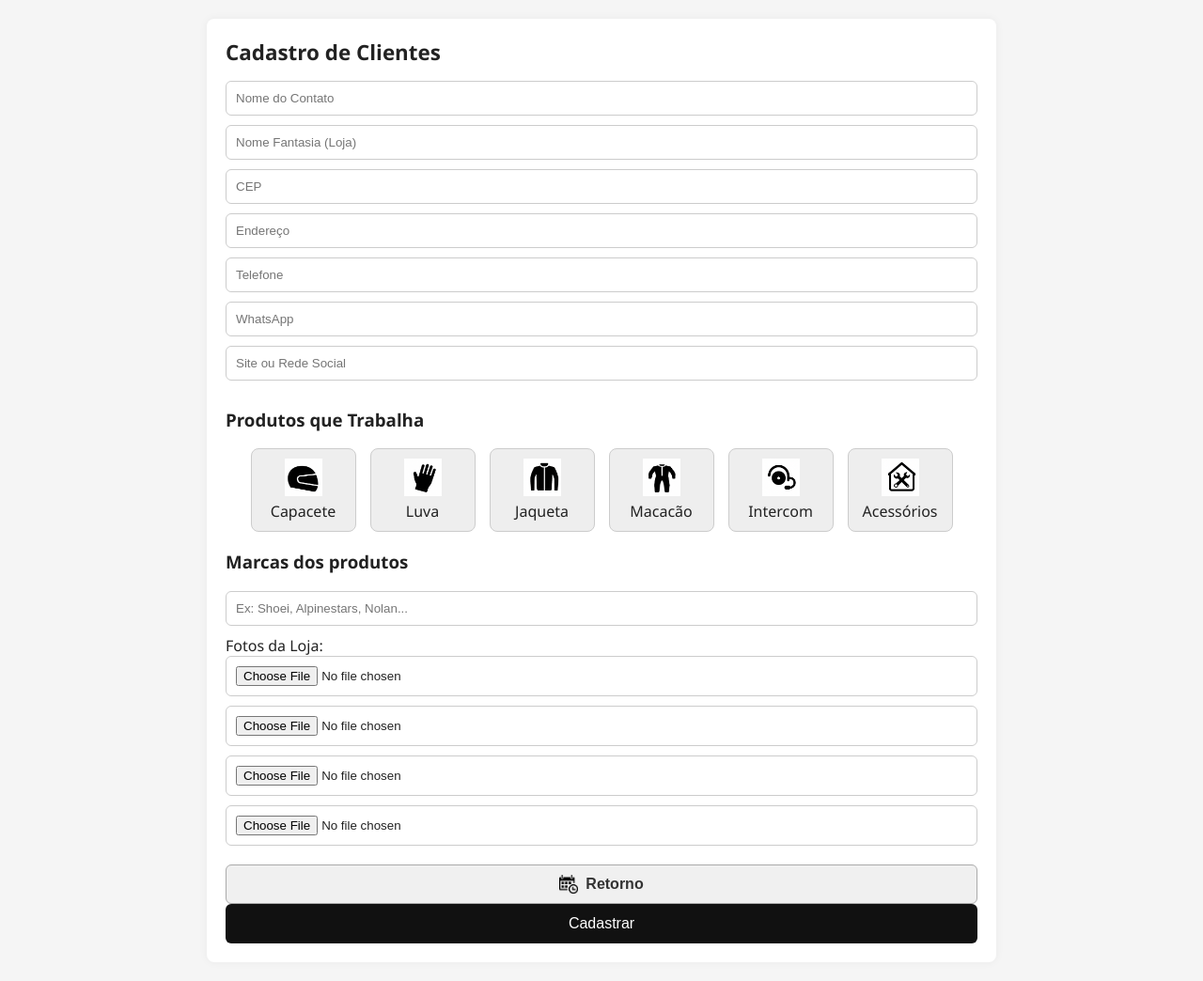
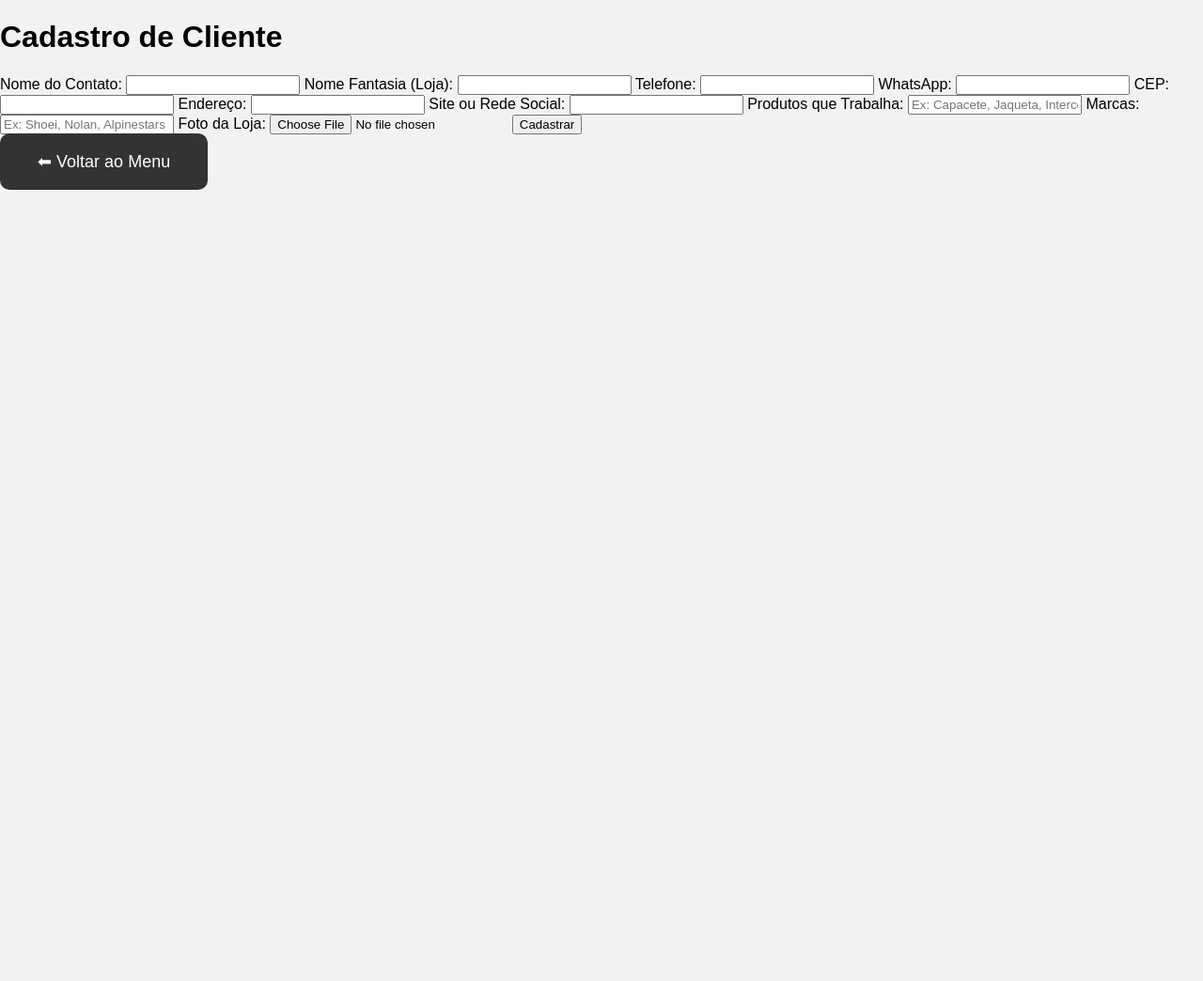
Before and after one commit to RodrigoFrancoBatata/captacao-app, a Flask app: page /cadastro in a window 1280 px wide. Shown: the whole page at 94% size. After the commit the page ends 202 px from the top, so only its background shows below. Run offline with Flask 3, Linux system fonts and the light colour scheme.

Commit message:
Subindo versão simples do cadastro

```diff
--- a/static/style.css
+++ b/static/style.css
@@ -1,130 +1,33 @@
 body {
-    font-family: 'Segoe UI', sans-serif;
-    background-color: #f5f5f5;
     margin: 0;
-    padding: 20px;
-    color: #222;
+    padding: 0;
+    font-family: Arial, sans-serif;
+    background: #f2f2f2;
 }
 
-.container {
-    max-width: 800px;
-    margin: auto;
-    padding: 20px;
-    background-color: #fff;
-    border-radius: 8px;
-    box-shadow: 0 0 10px rgba(0,0,0,0.05);
+.menu-container {
+    text-align: center;
+    padding: 50px 20px;
 }
 
-h2 {
-    margin-top: 0;
-    font-size: 1.4rem;
-    margin-bottom: 15px;
+.menu-buttons {
+    display: flex;
+    justify-content: center;
+    flex-wrap: wrap;
+    gap: 20px;
+    margin-top: 30px;
 }
 
-input[type="text"],
-input[type="file"],
-input[type="number"],
-input[type="tel"],
-input[type="email"],
-input[type="date"] {
-    width: 100%;
-    padding: 10px;
-    margin-bottom: 10px;
-    border: 1px solid #ccc;
-    border-radius: 6px;
-    box-sizing: border-box;
+.menu-btn {
+    background-color: #333;
+    color: #fff;
+    padding: 20px 40px;
+    text-decoration: none;
+    font-size: 18px;
+    border-radius: 10px;
+    transition: background-color 0.3s;
 }
 
-input[type="submit"], button {
-    background-color: #111;
-    color: white;
-    padding: 12px;
-    border: none;
-    border-radius: 6px;
-    cursor: pointer;
-    width: 100%;
-    font-size: 1rem;
+.menu-btn:hover {
+    background-color: #555;
 }
-
-button:hover, input[type="submit"]:hover {
-    background-color: #333;
-}
-
-.produtos-btns {
-    display: flex;
-    flex-wrap: wrap;
-    gap: 15px;
-    justify-content: center;
-    margin-bottom: 15px;
-}
-
-.produtos-btn {
-    text-align: center;
-    padding: 10px;
-    background-color: #eee;
-    border: 1px solid #ccc;
-    border-radius: 8px;
-    width: 90px;
-    cursor: pointer;
-    user-select: none;
-}
-
-.produtos-btn img {
-    width: 40px;
-    height: 40px;
-    display: block;
-    margin: 0 auto 5px auto;
-}
-
-.produtos-btn input[type="checkbox"]:checked + img {
-    filter: grayscale(0%);
-    opacity: 1;
-}
-
-.produtos-btn.selected {
-    background-color: #ccc;
-}
-
-.retorno-btn {
-    background-color: #f0f0f0;
-    border: 1px solid #aaa;
-    color: #333;
-    margin-top: 10px;
-    display: flex;
-    align-items: center;
-    gap: 8px;
-    justify-content: center;
-    padding: 10px;
-    font-weight: bold;
-}
-
-.retorno-btn img {
-    width: 20px;
-    height: 20px;
-}
-
-/* Modal */
-.modal {
-    position: fixed;
-    top: 0;
-    left: 0;
-    width: 100%;
-    height: 100%;
-    background-color: rgba(0,0,0,0.6);
-    display: flex;
-    align-items: center;
-    justify-content: center;
-}
-
-.modal-content {
-    background: white;
-    padding: 30px;
-    border-radius: 10px;
-    width: 90%;
-    max-width: 400px;
-    text-align: center;
-}
-
-.modal-content input {
-    margin-bottom: 20px;
-}
--- a/templates/cadastro.html
+++ b/templates/cadastro.html
@@ -2,76 +2,48 @@
 <html lang="pt-br">
 <head>
     <meta charset="UTF-8">
-    <title>Cadastro de Clientes</title>
+    <title>Cadastro de Cliente</title>
     <link rel="stylesheet" href="{{ url_for('static', filename='style.css') }}">
-    <script src="{{ url_for('static', filename='script.js') }}" defer></script>
 </head>
 <body>
     <div class="container">
-        <h2>Cadastro de Clientes</h2>
-        <form action="/cadastro" method="post" enctype="multipart/form-data">
-            <input type="text" name="nome" placeholder="Nome do Contato" required>
-            <input type="text" name="nome_fantasia" placeholder="Nome Fantasia (Loja)" required>
+        <h1>Cadastro de Cliente</h1>
+        <form method="POST" enctype="multipart/form-data">
+            <label for="nome_contato">Nome do Contato:</label>
+            <input type="text" id="nome_contato" name="nome_contato" required>
 
-            <div class="cep-endereco">
-                <input type="text" id="cep" name="cep" placeholder="CEP" maxlength="9" required>
-                <input type="text" id="endereco" name="endereco" placeholder="Endereço" required readonly>
-            </div>
+            <label for="nome_fantasia">Nome Fantasia (Loja):</label>
+            <input type="text" id="nome_fantasia" name="nome_fantasia" required>
 
-            <div class="duplo">
-                <input type="text" name="telefone" placeholder="Telefone">
-                <input type="text" name="whatsapp" placeholder="WhatsApp">
-            </div>
+            <label for="telefone">Telefone:</label>
+            <input type="text" id="telefone" name="telefone">
 
-            <input type="text" name="site" placeholder="Site ou Rede Social">
+            <label for="whatsapp">WhatsApp:</label>
+            <input type="text" id="whatsapp" name="whatsapp">
 
-            <h3>Produtos que Trabalha</h3>
-            <div class="produtos-btns">
-    {% for item in [
-        ['capacete.png', 'Capacete'],
-        ['luva.png', 'Luva'],
-        ['Jaqueta.png', 'Jaqueta'],
-        ['macacão.png', 'Macacão'],
-        ['Intercomunicador.png', 'Intercom'],
-        ['oficina.png', 'Acessórios']
-    ] %}
-    <label class="produtos-btn">
-        <input type="checkbox" name="produtos" value="{{ item[1] }}" style="display:none">
-        <img src="{{ url_for('static', filename='img/' + item[0]) }}" alt="{{ item[1] }}">
-        <div>{{ item[1] }}</div>
-    </label>
-    {% endfor %}
-</div>
+            <label for="cep">CEP:</label>
+            <input type="text" id="cep" name="cep">
 
+            <label for="endereco">Endereço:</label>
+            <input type="text" id="endereco" name="endereco">
 
-            <h3>Marcas dos produtos</h3>
-            <input type="text" name="marcas" placeholder="Ex: Shoei, Alpinestars, Nolan...">
+            <label for="site">Site ou Rede Social:</label>
+            <input type="text" id="site" name="site">
 
-            <div class="upload">
-                <label>Fotos da Loja:</label><br>
-                <input type="file" name="foto1" accept="image/*">
-                <input type="file" name="foto2" accept="image/*">
-                <input type="file" name="foto3" accept="image/*">
-                <input type="file" name="foto4" accept="image/*">
-            </div>
+            <label for="produtos">Produtos que Trabalha:</label>
+            <input type="text" id="produtos" name="produtos" placeholder="Ex: Capacete, Jaqueta, Intercom">
 
-            <button type="button" class="retorno-btn" onclick="abrirModal()">
-                <img src="{{ url_for('static', filename='img/calendario.png') }}"> Retorno
-            </button>
+            <label for="marcas">Marcas:</label>
+            <input type="text" id="marcas" name="marcas" placeholder="Ex: Shoei, Nolan, Alpinestars">
 
-            <input type="hidden" name="proxima_visita" id="proxima_visita">
+            <label for="foto_loja">Foto da Loja:</label>
+            <input type="file" id="foto_loja" name="foto_loja">
+
             <button type="submit">Cadastrar</button>
         </form>
-    </div>
 
-    <!-- Modal para agendar retorno -->
-    <div id="modal" class="modal" style="display:none;">
-        <div class="modal-content">
-            <span class="close" onclick="fecharModal()">&times;</span>
-            <h3>Agendar retorno</h3>
-            <input type="date" id="data_retorno">
-            <button onclick="salvarRetorno()">Salvar</button>
-        </div>
+        <br>
+        <a href="/" class="menu-btn">⬅ Voltar ao Menu</a>
     </div>
 </body>
 </html>
```
Also changed, not shown: templates/home.html (+17 -26 lines), static/img/Foto.png (deleted), static/img/Intercomunicador.png (deleted), static/img/Jaqueta.png (deleted), static/img/Luva.png (deleted), static/img/Macacão.png (deleted), static/img/Oficina.png (deleted), static/img/capacete.png (deleted).
